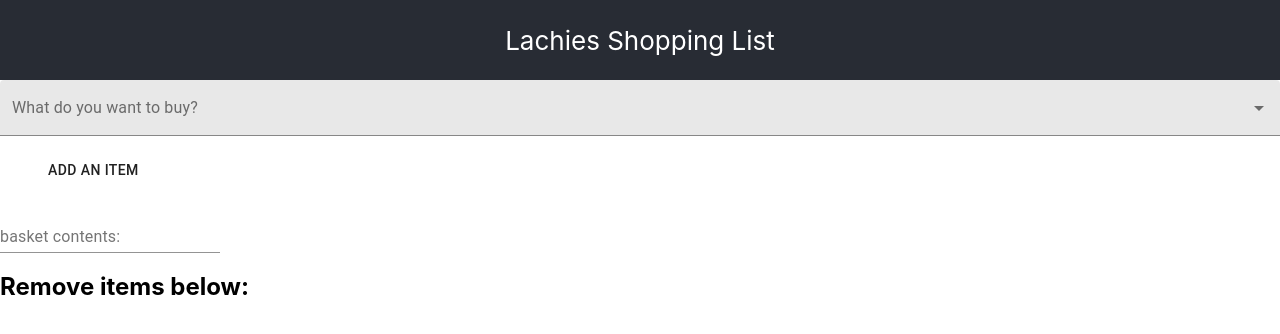
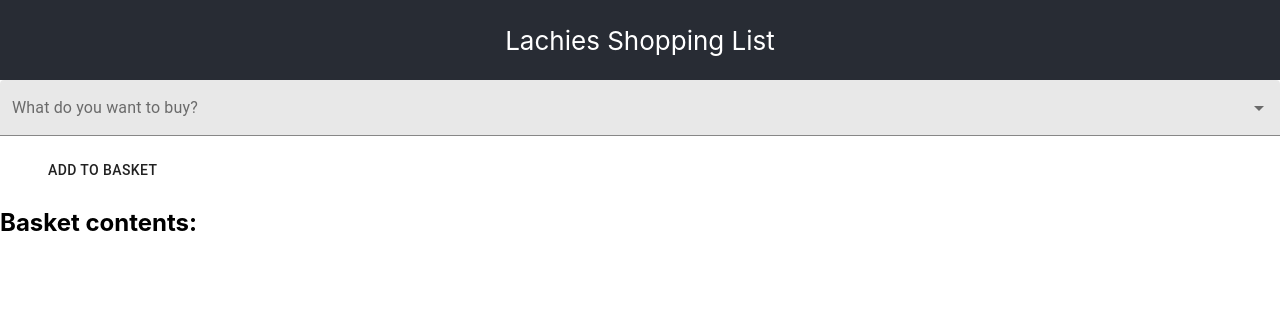
Before and after one commit to lachlanbardwell/shoppinglist, a React (Create React App) app: page / in a window 1280 px wide. Shown: the top 334 px of the page. Built offline with nearby package versions, Linux system fonts and the light colour scheme.

Commit message:
implemented ts, bug fixes

```diff
--- a/package.json
+++ b/package.json
@@ -8,11 +8,12 @@
     "@testing-library/jest-dom": "^5.11.4",
     "@testing-library/react": "^11.1.0",
     "@testing-library/user-event": "^12.1.10",
+    "@types/react-dom": "^17.0.9",
     "@typescript-eslint/eslint-plugin": "^4.28.2",
     "@typescript-eslint/parser": "^4.28.2",
-    "eslint-config-prettier": "^8.3.0",
     "eslint": "^7.30.0",
     "eslint-config-airbnb-typescript": "^12.3.1",
+    "eslint-config-prettier": "^8.3.0",
     "eslint-config-react-app": "^6.0.0",
     "eslint-plugin-import": "^2.23.4",
     "eslint-plugin-jsx-a11y": "^6.4.1",
@@ -21,9 +22,9 @@
     "eslint-plugin-react-hooks": "^4.2.0",
     "prettier": "^2.3.2",
     "react": "^17.0.2",
-    "typescript": "^4.3.5",
     "react-dom": "^17.0.2",
     "react-scripts": "4.0.3",
+    "typescript": "^4.3.5",
     "web-vitals": "^1.0.1"
   },
   "scripts": {
--- a/src/App.js
+++ /dev/null
@@ -1,15 +0,0 @@
-import './App.css';
-import { LachHeader } from './components/header';
-import { AddToBasket } from './components/basket';
-import React from 'react';
-
-function App() {
-  return (
-    <div>
-      <LachHeader></LachHeader>
-      <AddToBasket />
-    </div>
-  );
-}
-
-export default App;
--- a/src/App.tsx
+++ b/src/App.tsx
@@ -1,12 +1,12 @@
+import React from 'react';
 import './App.css';
 import { LachHeader } from './components/header';
 import { AddToBasket } from './components/basket';
-import React from 'react';
 
 function App() {
   return (
     <div>
-      <LachHeader></LachHeader>
+      <LachHeader />
       <AddToBasket />
     </div>
   );
--- a/src/components/basket.js
+++ /dev/null
@@ -1,74 +0,0 @@
-import React, { useEffect, useState } from 'react';
-import { Box, Button, TextField } from '@material-ui/core';
-import Autocomplete from '@material-ui/lab/Autocomplete';
-import { products } from './items';
-
-export const AddToBasket = () => {
-  const [basket, setBasket] = useState([]);
-  const [newItem, setNewItem] = useState('');
-  const handleChange = (event, values) => {
-    setNewItem(() => values);
-    console.log(newItem);
-  };
-
-  useEffect(() => {
-    if (basket.length === 0) {
-      window.addEventListener('click', alert('CONSUME CAPATILIST GOODS'));
-    }
-  }, [basket]);
-
-  const addItem = (event) => {
-    event.preventDefault();
-    basket.includes(newItem)
-      ? console.error('duplicate detected')
-      : setBasket((basket) => {
-          return [...basket, newItem];
-        });
-    console.log(basket);
-  };
-
-  const removeItem = ({ target }) => {
-    console.log(target.innerHTML);
-    basket.includes(target.innerHTML)
-      ? setBasket(basket.filter((prev) => prev !== target.innerHTML))
-      : console.error('no such item exists');
-    console.log(basket);
-  };
-
-  return (
-    <Box>
-      <div>
-        <Autocomplete
-          onChange={handleChange}
-          value={newItem}
-          renderInput={(params) => (
-            <TextField
-              {...params}
-              variant="filled"
-              label="What do you want to buy?"
-              value={basket}
-            ></TextField>
-          )}
-          // renderOption={(opt) => <React.Fragment>{opt}</React.Fragment>}
-          // groupBy={(opt) => opt}
-          options={[...products.produce.items, ...products.deli.items]}
-        ></Autocomplete>
-
-        <ul>
-          <Button onClick={addItem}>Add an item</Button>
-        </ul>
-        <TextField label="basket contents:" value={basket}></TextField>
-        <br></br>
-        <h2>Remove items below:</h2>
-        <br />
-        {basket.length >= 1
-          ? basket.map((prev) => (
-              <Button value={prev} onClick={removeItem} key={prev}>
-                {prev}
-              </Button>
-            ))
-          : console.log('basket is empty')}
-      </div>
-    </Box>
-  );
-};
--- a/src/components/basket.tsx
+++ b/src/components/basket.tsx
@@ -4,30 +4,27 @@ import Autocomplete from '@material-ui/lab/Autocomplete';
 import { products } from './items';
 
 export const AddToBasket = () => {
-  const [basket, setBasket] = useState([]);
-  const [newItem, setNewItem] = useState('');
-  const handleChange = (event, values) => {
-    setNewItem(() => values);
-    console.log(newItem);
-  };
+  const [basket, setBasket] = useState<string[]>([]);
+  const [newItem, setNewItem] = useState<string>('');
 
-  useEffect(() => {
-    if (basket.length === 0) {
-      window.addEventListener('click', alert('CONSUME CAPATILIST GOODS'));
-    }
-  }, [basket]);
+  // useEffect(() => {
+  //   basket.length === 0
+  //     ? alert('CONSUME CAPITALIST GOODS')
+  //     : console.log('it begins...');
+  // }, [basket]);
 
-  const addItem = (event) => {
-    event.preventDefault();
+  const addItem = () => {
     basket.includes(newItem)
       ? console.error('duplicate detected')
-      : setBasket((basket) => {
+      : newItem.length > 0
+      ? setBasket((basket) => {
           return [...basket, newItem];
-        });
+        })
+      : console.error('no item selected');
     console.log(basket);
   };
 
-  const removeItem = ({ target }) => {
+  const removeItem = ({ target }: any) => {
     console.log(target.innerHTML);
     basket.includes(target.innerHTML)
       ? setBasket(basket.filter((prev) => prev !== target.innerHTML))
@@ -39,7 +36,7 @@ export const AddToBasket = () => {
     <Box>
       <div>
         <Autocomplete
-          onChange={handleChange}
+          onChange={({ target }: any) => setNewItem(target.innerHTML)}
           value={newItem}
           renderInput={(params) => (
             <TextField
@@ -49,19 +46,16 @@ export const AddToBasket = () => {
               value={basket}
             ></TextField>
           )}
-          // renderOption={(opt) => <React.Fragment>{opt}</React.Fragment>}
-          // groupBy={(opt) => opt}
           options={[...products.produce.items, ...products.deli.items]}
         ></Autocomplete>
 
         <ul>
-          <Button onClick={addItem}>Add an item</Button>
+          <Button onClick={addItem}>Add to basket</Button>
         </ul>
-        <TextField label="basket contents:" value={basket}></TextField>
-        <br></br>
-        <h2>Remove items below:</h2>
+
+        <h2>Basket contents:</h2>
         <br />
-        {basket.length >= 1
+        {newItem.length !== 0
           ? basket.map((prev) => (
               <Button value={prev} onClick={removeItem} key={prev}>
                 {prev}
--- a/src/components/header.js
+++ /dev/null
@@ -1,9 +0,0 @@
-import React from 'react';
-
-export const LachHeader = () => {
-  return (
-    <div className="App">
-      <header className="App-header">Lachies Shopping List</header>
-    </div>
-  );
-};
--- a/src/components/items.js
+++ /dev/null
@@ -1,110 +0,0 @@
-export const products = {
-  produce: {
-    items: [
-      'Apples',
-      'Strawberries',
-      'Tomatoes',
-      'Blueberries',
-      'Cashews',
-      'Onions',
-      'Carrots',
-      'Broccolini',
-      'Avocado',
-      'Oranges',
-      'Potatoes',
-      'Bananas',
-    ],
-  },
-  deli: {
-    items: [
-      'Whole roast chicken',
-      'Microwave meal',
-      'Chicken thigh kg',
-      'Chicken breast kg',
-      'Shredded chicken breast',
-      'Sundried tomatoes',
-    ],
-  },
-};
-
-export const deliItems = [
-  'Whole roast chicken',
-  'Microwave meal',
-  'Chicken thigh kg',
-  'Chicken breast kg',
-  'Shredded chicken breast',
-  'Sundried tomatoes',
-];
-
-export const fridgeItems = [
-  'Chobani 1L',
-  'Chobani 200g',
-  'Chobani Fit',
-  'Cottage Cheese',
-  'Shaved Ham',
-  'Kabana',
-  'Salmon',
-  'Iced Coffee',
-];
-
-export const meatItems = [
-  'Minced beef',
-  'Pork chops',
-  'Kangaroo',
-  'Lamb chunks',
-];
-
-export const groceryItems = [
-  'Peanut Butter',
-  'Oats',
-  'Gladwrap',
-  'Freezer bags',
-  'Chips',
-  'Savoys',
-  'Pasta shells',
-  'Pasta sauce',
-  'Tomato paste',
-  'Noodles',
-  'Rice',
-  'Salt',
-  'Pepper',
-  'Cooking oil',
-  'Spices',
-  'Tuna',
-];
-
-export const bathroomItems = [
-  'Deoderant',
-  'Shampoo',
-  'Body wash',
-  'Toothpaste',
-  'Mouthwash',
-  'Floss',
-  'Shaving cream',
-  'Shaving razor',
-  'Hand soap',
-  'Hand sanitiser',
-  'Sunscreen',
-  'Tissues',
-  'Socks',
-  'Underpants',
-];
-
-export const cleaningItems = [
-  'Washing machine cleaner',
-  'Laundry detergent',
-  'Carpet cleaner',
-  'All-purpose cleaner',
-  'Toilet cleaner',
-  'Sponge',
-  'Towel',
-  'Paper towels',
-  'Toilet paper',
-];
-
-export const freezerItems = [
-  'Pre-packed veggies',
-  'Hot bandito wedges',
-  'Camel pies',
-  'Ice cream',
-];
--- a/src/index.js
+++ /dev/null
@@ -1,11 +0,0 @@
-import React from 'react';
-import ReactDOM from 'react-dom';
-import './index.css';
-import App from './App';
-
-ReactDOM.render(
-  <React.StrictMode>
-    <App />
-  </React.StrictMode>,
-  document.getElementById('root'),
-);
--- /dev/null
+++ b/src/react-app-env.d.ts
@@ -0,0 +1 @@
+/// <reference types="react-scripts" />
```
Also changed, not shown: src/components/cart.js (deleted, +0 -7 lines), tsconfig.json (+8 -2 lines), .eslintrc.tsx, 2 other files (tests, documents, lock files or other folders).
